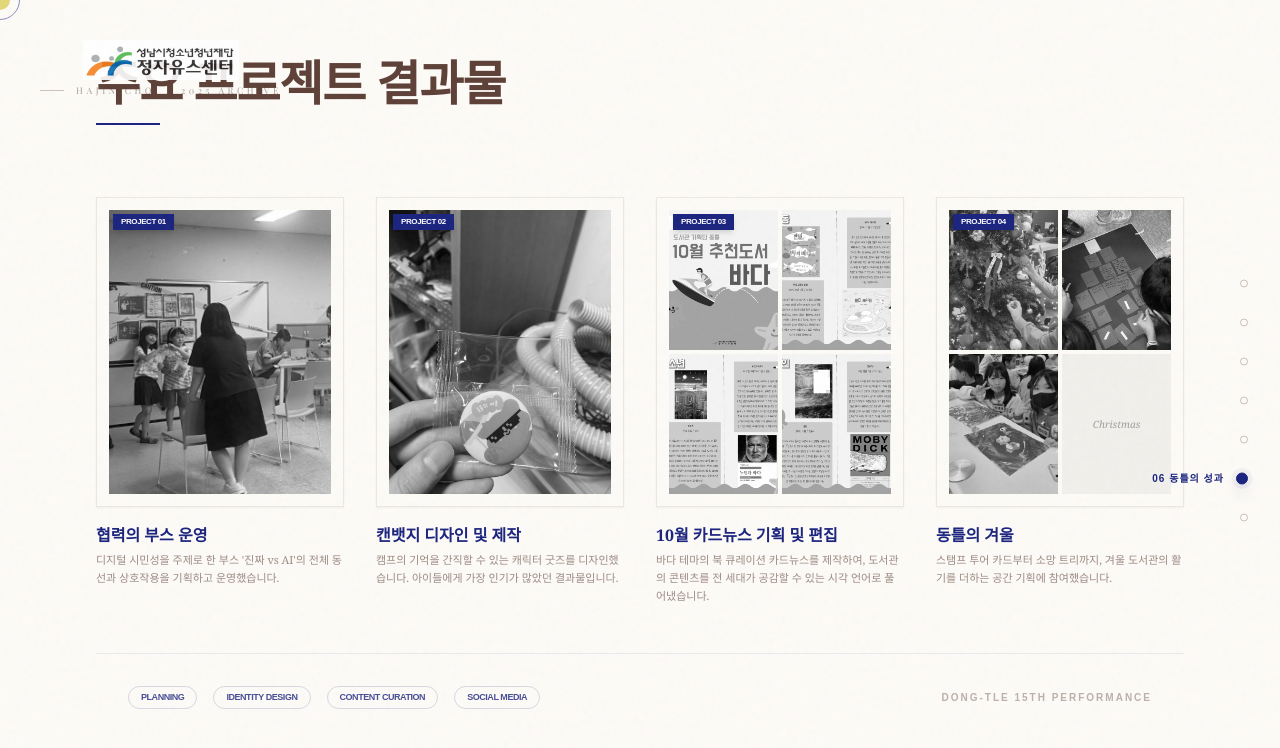
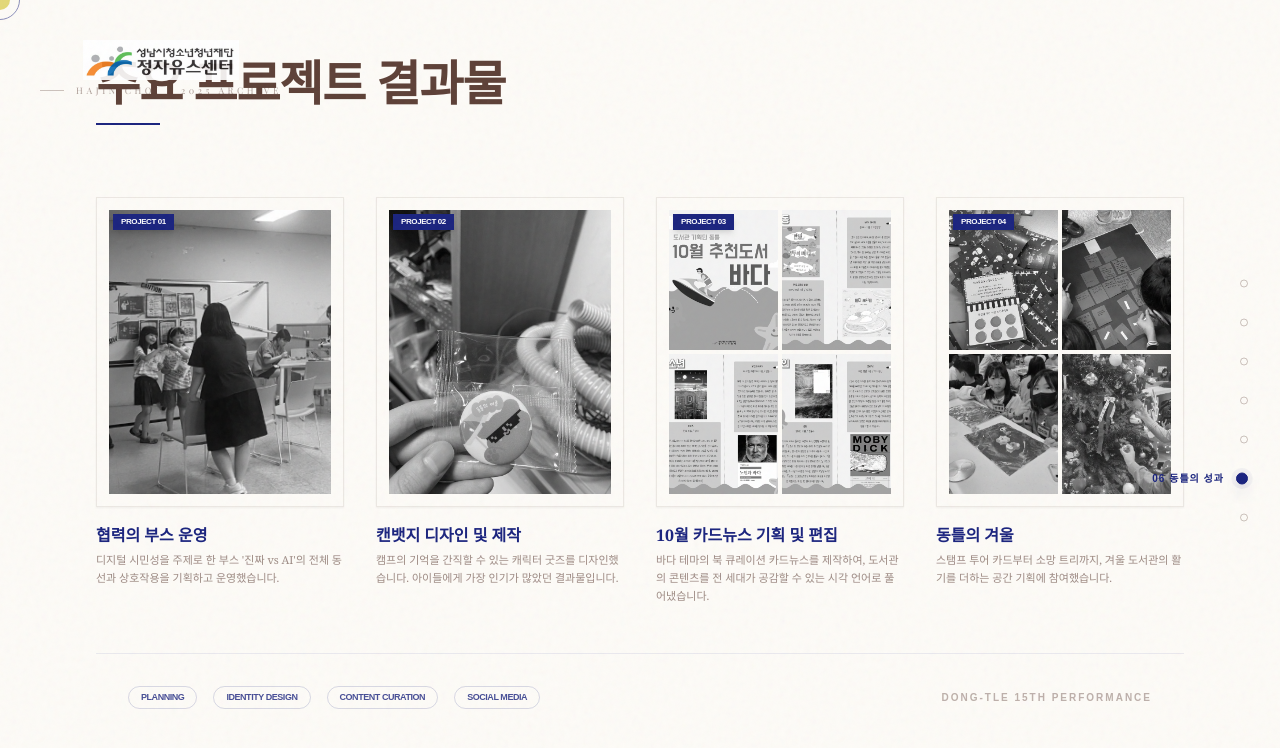
Before and after one commit to choihajin27/2025-dong-tle-masterpiece-portfolio---hajin-choi, a React (Vite) app: page / in a window 1280 px wide. Both pictures are taken after a click on the button "06 동틀의 성과". Shown: the top 748 px of the page. Built offline with nearby package versions, Linux system fonts and the light colour scheme; a web font is replaced by a local one.

Commit message:
Fix: Replace Christmas text placeholder with winter decoration photo in Project 04

```diff
--- a/App.tsx
+++ b/App.tsx
@@ -308,12 +308,10 @@ function renderSlide(id: SlideId) {
             <div className="group space-y-4">
               <div className="aspect-[4/5] bg-[#fdfbf7] p-3 border border-[#5d4037]/10 shadow-sm transition-all duration-700 group-hover:shadow-xl group-hover:-translate-y-1 overflow-hidden relative">
                 <div className="w-full h-full grid grid-cols-2 grid-rows-2 gap-1 grayscale group-hover:grayscale-0 transition-all duration-700">
-                  <img src={import.meta.env.BASE_URL + "assets/winter_decoration.jpg"} className="w-full h-full object-cover" alt="Winter Decoration" />
+                  <img src={import.meta.env.BASE_URL + "assets/winter_card.jpg"} className="w-full h-full object-cover" alt="Winter Card" />
                   <img src={import.meta.env.BASE_URL + "assets/winter_tree.jpg"} className="w-full h-full object-cover" alt="Winter Tree" />
                   <img src={import.meta.env.BASE_URL + "assets/winter_children.jpg"} className="w-full h-full object-cover" alt="Winter Children" />
-                  <div className="bg-[#1a237e]/5 flex items-center justify-center">
-                    <span className="text-[10px] text-[#1a237e]/40 font-serif italic">Christmas</span>
-                  </div>
+                  <img src={import.meta.env.BASE_URL + "assets/winter_decoration.jpg"} className="w-full h-full object-cover" alt="Winter Decoration" />
                 </div>
                 <div className="absolute top-4 left-4 bg-[#1a237e] text-white text-[8px] font-bold px-2 py-0.5 uppercase tracking-tighter shadow-md">Project 04</div>
                 <div className="absolute inset-0 bg-black/40 opacity-0 group-hover:opacity-100 transition-opacity flex items-center justify-center p-6 text-center">
```
Also changed, not shown: 2 other files (tests, documents, lock files or other folders).
